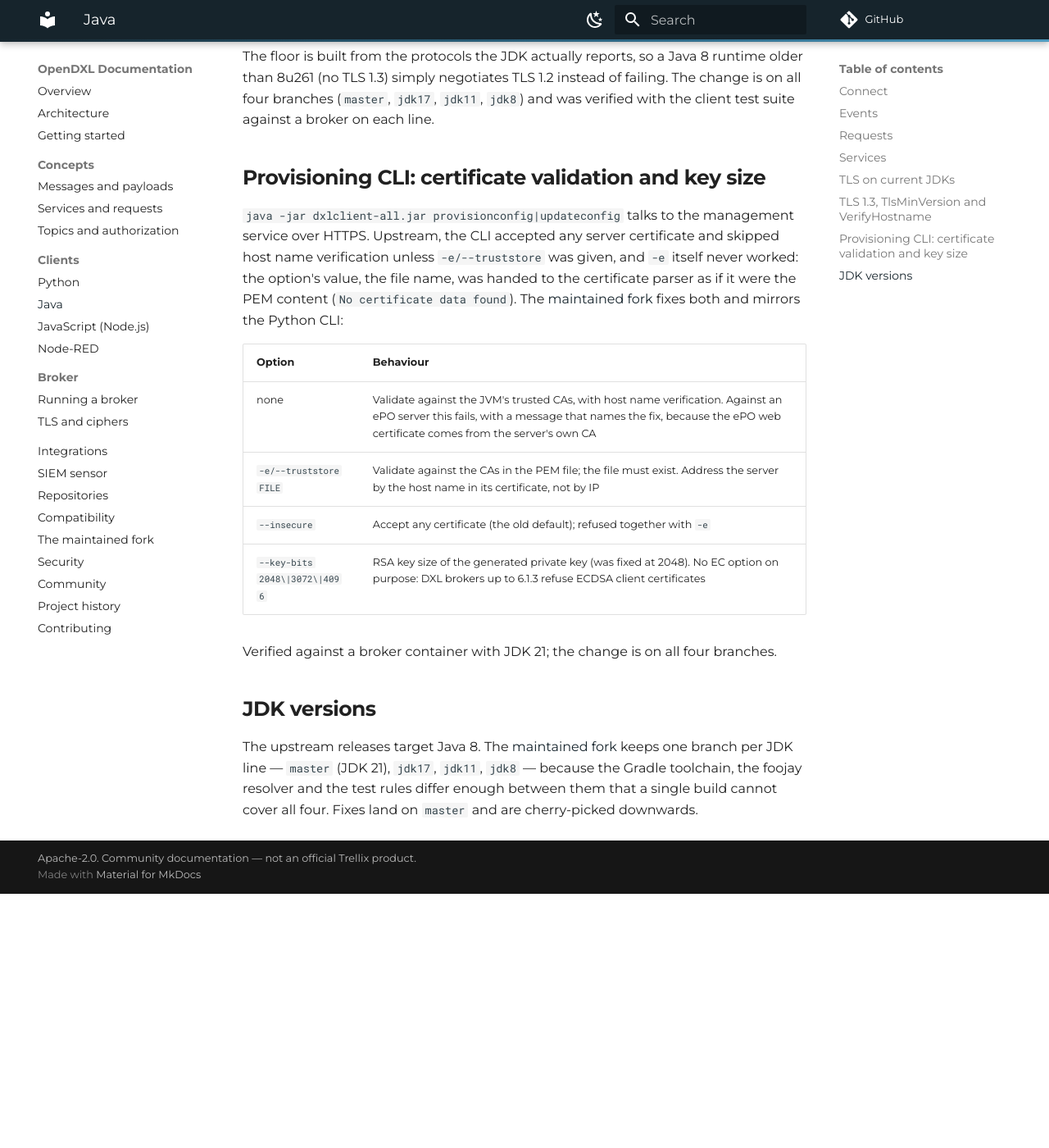
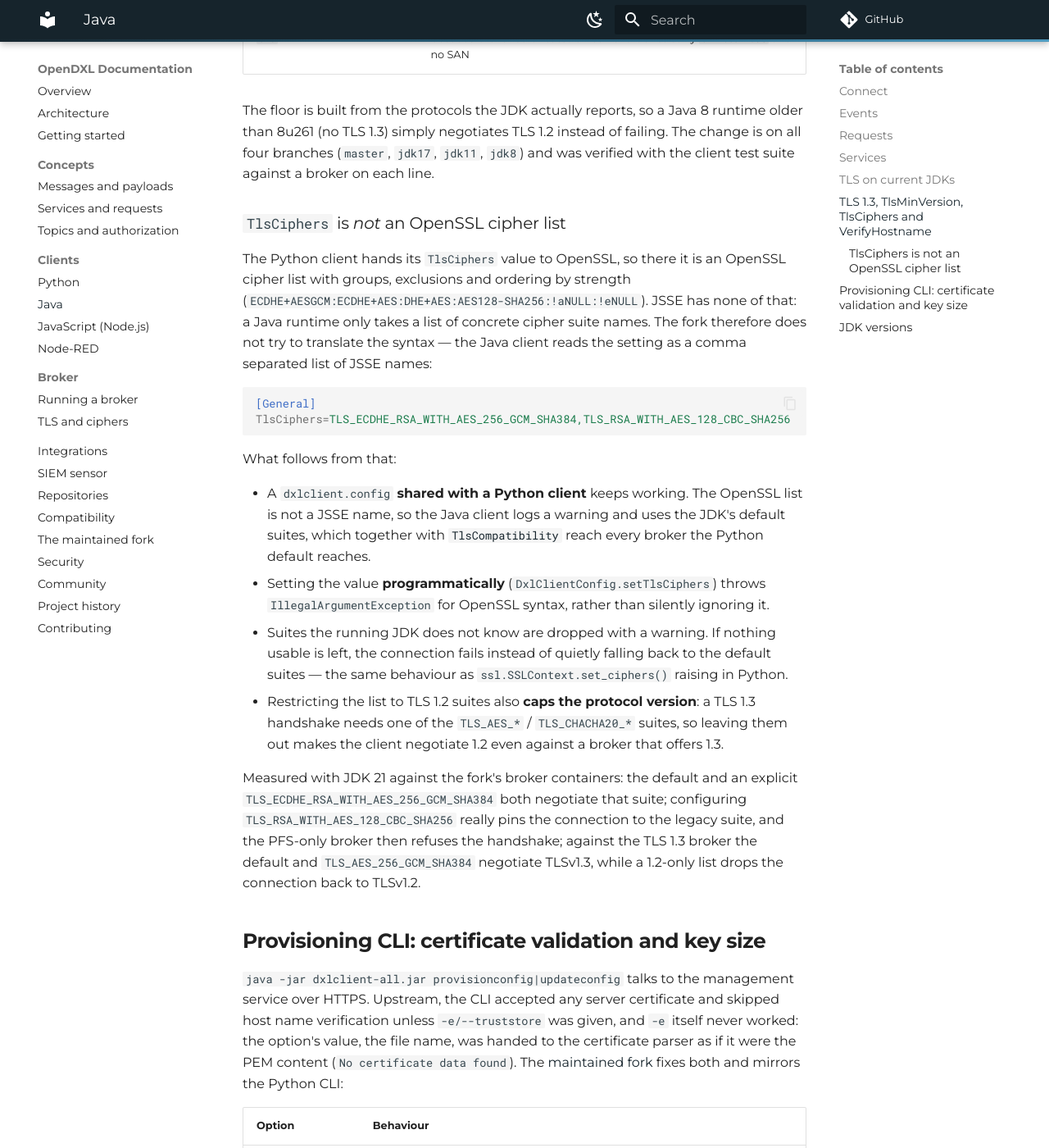
Before and after one commit to JMuellerTX/opendxl-docs, an MkDocs documentation site: the page built from docs/clients/java.md, in a window 1280 px wide and 1400 px high, scrolled down 2606 px. Shown: the whole window at 82% size. Built offline with MkDocs 1.6.1 and Material for MkDocs 9.7.7, drawn with Linux system fonts in a browser that asks for light colours; comment, search, counter and statistics services are not loaded; before the commit the page ends 3696 px from its top, so only the background shows below that; some of the changed text lies outside the part shown.

Commit message:
Java client: document TlsCiphers as a JSSE cipher suite list
The Java client now understands the TlsCiphers config key, but JSSE has no
equivalent of the OpenSSL cipher list syntax the Python client uses, so the
value is a comma separated list of JSSE cipher suite names. Documents what
follows from that (a config file shared with a Python client, the effect on
the negotiated TLS version) and the measurements against the broker
containers.

Co-Authored-By: Claude Opus 5 <noreply@anthropic.com>
Claude-Session: https://claude.ai/code/session_01BNEt6qDYkn7vzBQmSyTatV

````diff
--- a/docs/clients/java.md
+++ b/docs/clients/java.md
@@ -94,7 +94,7 @@ containing a `jdk.tls.disabledAlgorithms` value without `TLS_RSA_*`.
 The durable fix is on the broker side: a broker that offers ECDHE needs none of this. See
 [TLS and ciphers](../broker/tls.md).
 
-## TLS 1.3, `TlsMinVersion` and `VerifyHostname`
+## TLS 1.3, `TlsMinVersion`, `TlsCiphers` and `VerifyHostname`
 
 The upstream client obtains its context with `SSLContext.getInstance("TLSv1.2")`, which pins
 every connection to TLS 1.2 no matter what the broker offers. The [maintained fork](../fork.md)
@@ -106,12 +106,49 @@ and defaults:
 | Key | Default | Meaning |
 |---|---|---|
 | `TlsMinVersion` | `1.2` | Lowest TLS version the client accepts; `1.3` or the JSSE names (`TLSv1.3`) are accepted too |
+| `TlsCiphers` | `default` | The cipher suites to enable, as a comma separated list of **JSSE cipher suite names**; `default` keeps the suites the JDK enables |
 | `VerifyHostname` | `false` | `true` sets the HTTPS endpoint-identification algorithm; off by default because broker certificates on current fabrics carry `CN=localhost` and no SAN |
 
 The floor is built from the protocols the JDK actually reports, so a Java 8 runtime older than
 8u261 (no TLS 1.3) simply negotiates TLS 1.2 instead of failing. The change is on all four
 branches (`master`, `jdk17`, `jdk11`, `jdk8`) and was verified with the client test suite
 against a broker on each line.
+
+### `TlsCiphers` is *not* an OpenSSL cipher list
+
+The Python client hands its `TlsCiphers` value to OpenSSL, so there it is an OpenSSL cipher
+list with groups, exclusions and ordering by strength
+(`ECDHE+AESGCM:ECDHE+AES:DHE+AES:AES128-SHA256:!aNULL:!eNULL`). JSSE has none of that: a Java
+runtime only takes a list of concrete cipher suite names. The fork therefore does not try to
+translate the syntax — the Java client reads the setting as a comma separated list of JSSE
+names:
+
+```ini
+[General]
+TlsCiphers=TLS_ECDHE_RSA_WITH_AES_256_GCM_SHA384,TLS_RSA_WITH_AES_128_CBC_SHA256
+```
+
+What follows from that:
+
+- A `dxlclient.config` **shared with a Python client** keeps working. The OpenSSL list is not a
+  JSSE name, so the Java client logs a warning and uses the JDK's default suites, which
+  together with [`TlsCompatibility`](#tls-on-current-jdks) reach every broker the Python
+  default reaches.
+- Setting the value **programmatically** (`DxlClientConfig.setTlsCiphers`) throws
+  `IllegalArgumentException` for OpenSSL syntax, rather than silently ignoring it.
+- Suites the running JDK does not know are dropped with a warning. If nothing usable is left,
+  the connection fails instead of quietly falling back to the default suites — the same
+  behaviour as `ssl.SSLContext.set_ciphers()` raising in Python.
+- Restricting the list to TLS 1.2 suites also **caps the protocol version**: a TLS 1.3
+  handshake needs one of the `TLS_AES_*` / `TLS_CHACHA20_*` suites, so leaving them out makes
+  the client negotiate 1.2 even against a broker that offers 1.3.
+
+Measured with JDK 21 against the fork's broker containers: the default and an explicit
+`TLS_ECDHE_RSA_WITH_AES_256_GCM_SHA384` both negotiate that suite; configuring
+`TLS_RSA_WITH_AES_128_CBC_SHA256` really pins the connection to the legacy suite, and the
+PFS-only broker then refuses the handshake; against the TLS 1.3 broker the default and
+`TLS_AES_256_GCM_SHA384` negotiate TLSv1.3, while a 1.2-only list drops the connection back to
+TLSv1.2.
 
 ## Provisioning CLI: certificate validation and key size
 
````
Also changed, not shown: docs/broker/tls.md (+5 -0 lines), docs/compatibility.md (+6 -3 lines).
